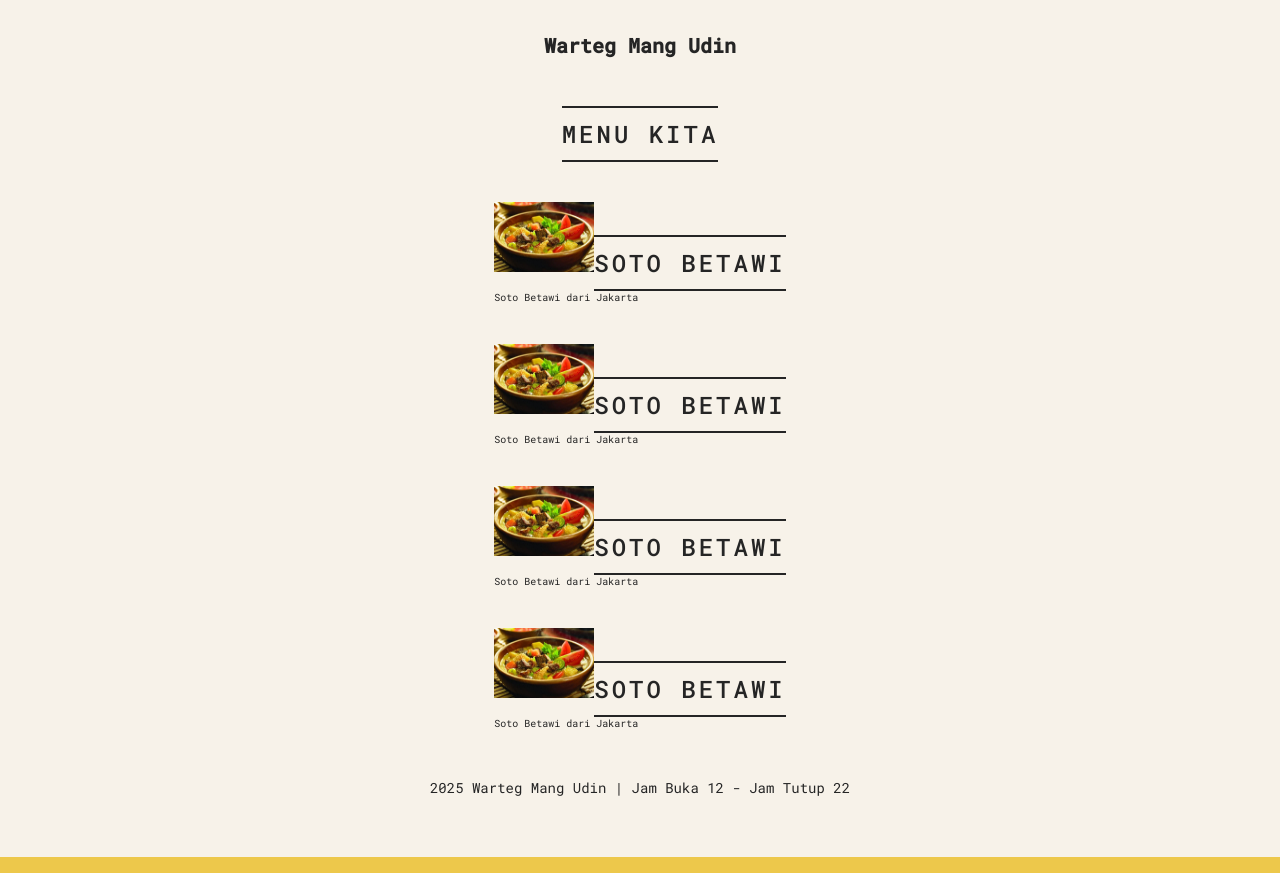
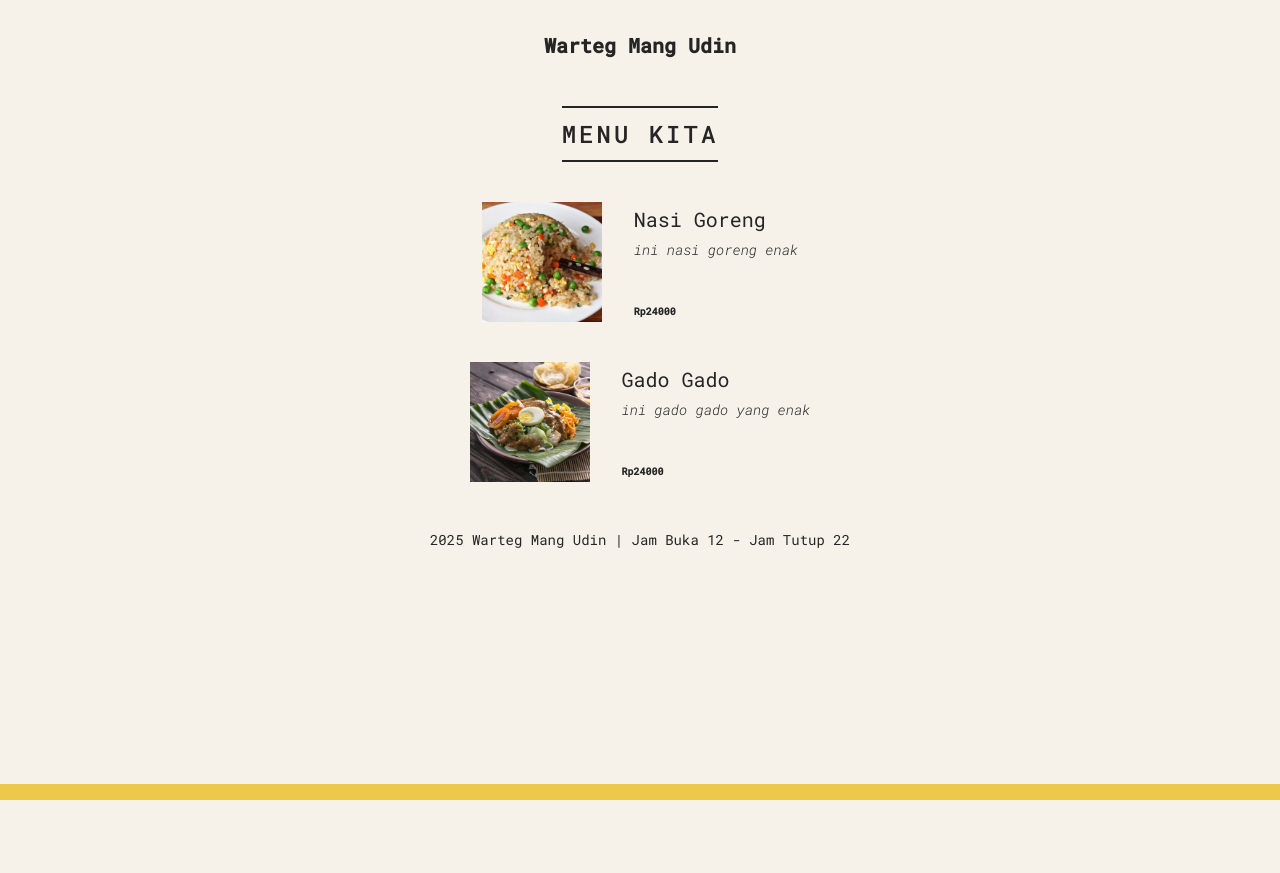
Before and after one commit to Abaljerind/belajar-fullstack, a React (Vite) app in the folder reactjs/food-menu/: page / in a window 1280 px wide. After the commit the page ends 800 px from the top, so only its background shows below. Built offline with nearby package versions, Linux system fonts and the light colour scheme.

Commit message:
Add props sent from Menu component
Comment conditional statement
Add props to each children of Food component and add className food to the div
Grouping h3, p and h4 with div

```diff
--- a/reactjs/food-menu/src/App.jsx
+++ b/reactjs/food-menu/src/App.jsx
@@ -18,10 +18,8 @@ function Menu() {
   return (
     <main className="menu">
       <h2>Menu Kita</h2>
-      <Food />
-      <Food />
-      <Food />
-      <Food />
+      <Food nama="Nasi Goreng" deskripsi="ini nasi goreng enak" harga={24000} foto="../public/food/nasi-goreng.jpg" />
+      <Food nama="Gado Gado" deskripsi="ini gado gado yang enak" harga={24000} foto="../public/food/gado-gado.jpg" />
     </main>
   );
 }
@@ -31,11 +29,11 @@ function Footer() {
   const jamBuka = 12;
   const jamTutup = 22;
 
-  if (hour < jamBuka || hour > jamTutup) {
-    alert("Warteg Mang Udin Tutup");
-  } else {
-    alert("Warung Mang Udin Buka");
-  }
+  // if (hour < jamBuka || hour > jamTutup) {
+  //   alert("Warteg Mang Udin Tutup");
+  // } else {
+  //   alert("Warung Mang Udin Buka");
+  // }
 
   return (
     <footer className="footer">
@@ -44,12 +42,16 @@ function Footer() {
   );
 }
 
-function Food() {
+function Food(props) {
+  console.log(props);
   return (
-    <div>
-      <img src="../food/soto-betawi.jpg" alt="Soto Betawi" width={100} height={70} />
-      <h2>Soto Betawi</h2>
-      <p>Soto Betawi dari Jakarta</p>
+    <div className="food">
+      <img src={props.foto} alt={props.nama} width={100} height={70} />
+      <div>
+        <h3>{props.nama}</h3>
+        <p>{props.deskripsi}</p>
+        <h4>Rp{props.harga}</h4>
+      </div>
     </div>
   );
 }
```
